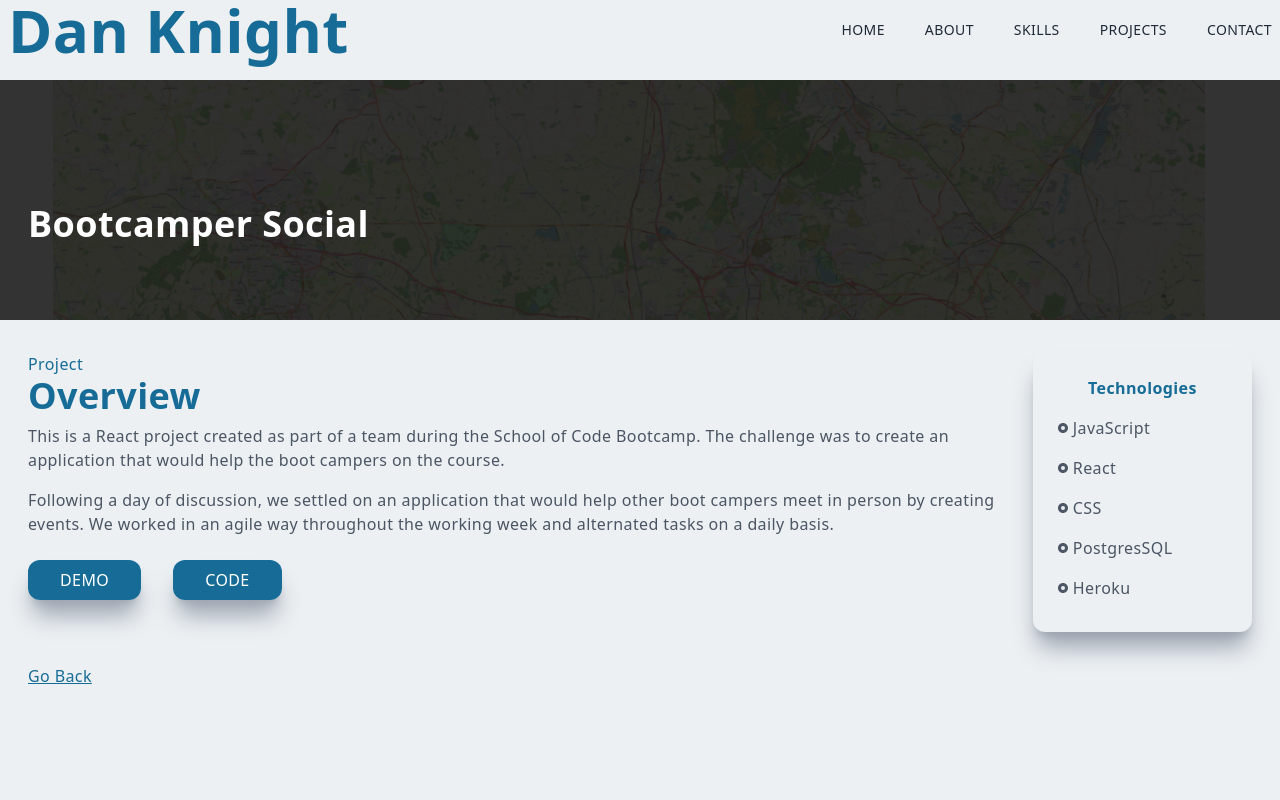
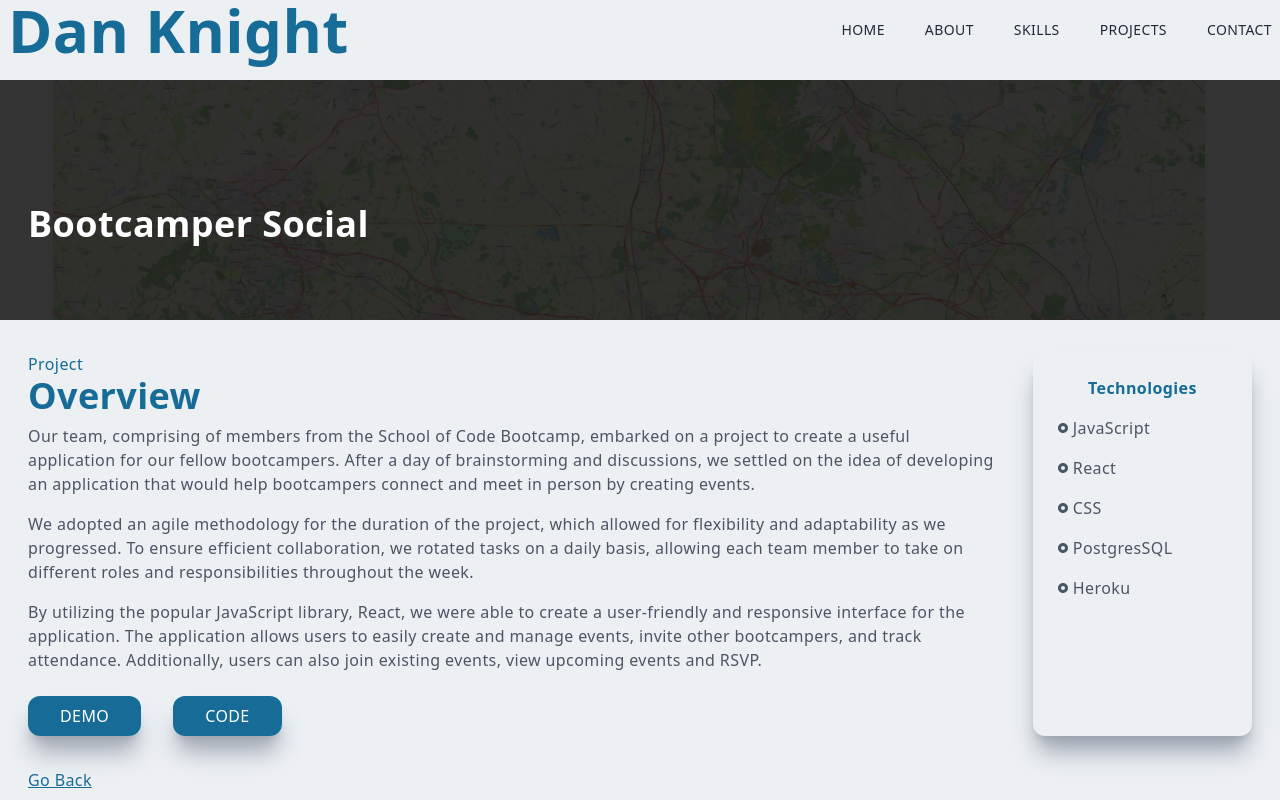
Before and after one commit to danielknight261/portfolio-daniel-knight, a Next.js app in the folder portfolio/: page /bootcampersocial in a window 1280 px wide. Built offline with nearby package versions, Linux system fonts and the light colour scheme.

Commit message:
bootcamper description update

```diff
--- a/portfolio/pages/bootcampersocial.js
+++ b/portfolio/pages/bootcampersocial.js
@@ -27,16 +27,15 @@ const bootcampersocial = () => {
           <p>Project</p>
           <h2>Overview</h2>
           <p className="py-2 text-gray-600">
-            This is a React project created as part of a team during the School
-            of Code Bootcamp. The challenge was to create an application that
-            would help the boot campers on the course.
+          Our team, comprising of members from the School of Code Bootcamp, embarked on a project to create a useful application for our fellow bootcampers. After a day of brainstorming and discussions, we settled on the idea of developing an application that would help bootcampers connect and meet in person by creating events.
           </p>
           <p className="py-2 text-gray-600">
-          Following a day of
-            discussion, we settled on an application that would help other boot
-            campers meet in person by creating events. We worked in an agile way
-            throughout the working week and alternated tasks on a daily basis.
+          We adopted an agile methodology for the duration of the project, which allowed for flexibility and adaptability as we progressed. To ensure efficient collaboration, we rotated tasks on a daily basis, allowing each team member to take on different roles and responsibilities throughout the week.
           </p>
+          <p className="py-2 text-gray-600">
+          By utilizing the popular JavaScript library, React, we were able to create a user-friendly and responsive interface for the application. The application allows users to easily create and manage events, invite other bootcampers, and track attendance. Additionally, users can also join existing events, view upcoming events and RSVP.
+          </p>
+
           <Link href="https://front-end-bootcamper-social.netlify.app/">
             <button className="px-8 py-2 mt-4 mr-8 hover:scale-110" >Demo</button>
           </Link>
```
